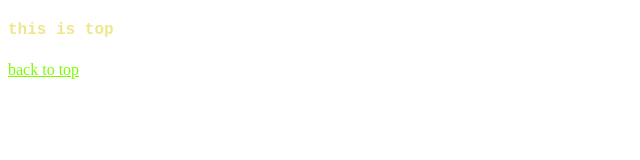
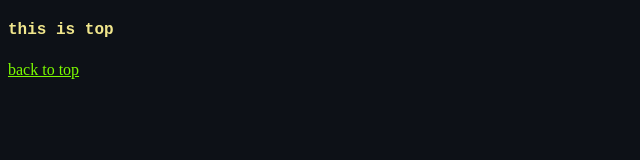
Before and after one commit to armorate/hostest, a plain HTML site: page index.html in a window 1280 px wide. Shown: the whole page, without its empty margins (0-640 px from the left). Drawn offline with Linux system fonts and the light colour scheme.

Commit message:
hostest0003

```diff
--- a/hostest.css
+++ b/hostest.css
@@ -1,4 +1,7 @@
 /*let's test*/
+* {
+  background-color: rgb(13, 17, 23);
+}
 .h400 {
   color: khaki;
   font-family: monospace;
```
